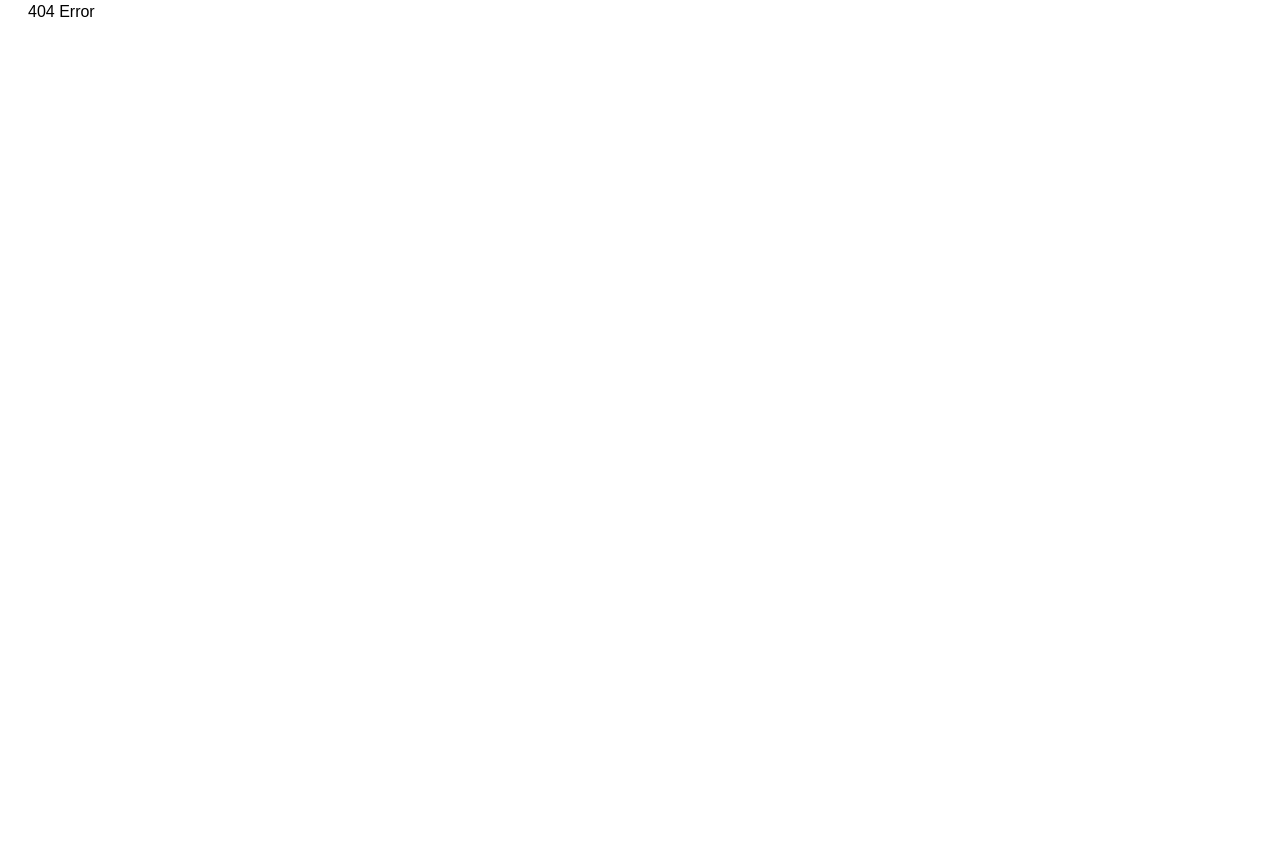
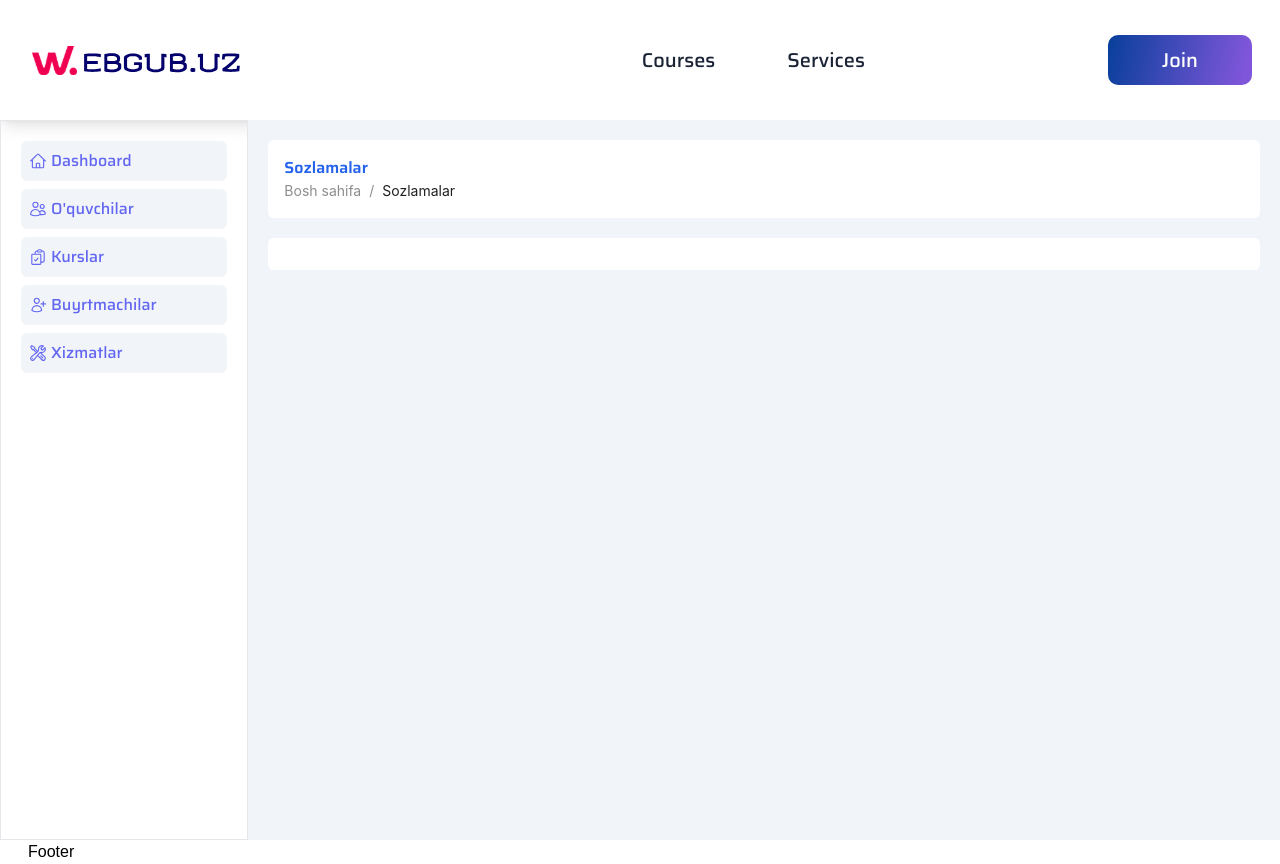
Before and after one commit to dsabirbaev/Webgub.uz, a React (Vite) app: page /dashboard/settings in a window 1280 px wide. Before the commit this address had no page. Before the commit the page ends 800 px from the top, so only its background shows below. Built offline with nearby package versions, Linux system fonts and the light colour scheme.

Commit message:
add menu

```diff
--- a/src/components/Factor/index.jsx
+++ b/src/components/Factor/index.jsx
@@ -41,7 +41,7 @@ const index = () => {
                         </div>
                     </div>
 
-                    <div className="relative bg-red-300 rounded-[68px]">
+                    <div className="relative  rounded-[68px]">
                         <span  onClick={() => handlePlayClick()} className="absolute right-10 top-10 cursor-pointer z-10">
                              { play ? <Pause/> : <Play/> }
                         </span>
--- a/src/components/Header/index.jsx
+++ b/src/components/Header/index.jsx
@@ -1,25 +1,84 @@
 
-import {NavLink} from "react-router-dom";
+import { NavLink, useNavigate } from "react-router-dom";
 import logo from "../../assets/icons/logo.svg"
+import { SettingOutlined, ArrowLeftOutlined } from '@ant-design/icons';
+import { Dropdown, message } from 'antd';
 import "./style.scss";
 
+
+import { Admin, Menu } from "../Icons";
+
 const index = () => {
+    const isAuth = localStorage.getItem("token");
+    const navigate = useNavigate();
+    document.title = "Dashboard | Admin"
+
+    const logout = () => {
+        localStorage.clear();
+        navigate("/");
+        message.success("Siz tizimdan chiqdingiz!");
+    }
+    const items = [
+        {
+            label: <NavLink className="font-['SairaMedium'] flex items-center gap-x-2" to="/dashboard/settings"> <SettingOutlined /> Sozlamalar</NavLink>,
+            key: '0',
+        },
+        {
+            label: <div onClick={() => logout()} className="font-['SairaMedium'] flex items-center gap-x-2"> <ArrowLeftOutlined /> Chiqish</div>,
+            key: '1',
+        }
+    ];
     return (
         <header className="shadow-lg">
             <div className="container">
-                <nav className="flex justify-between items-center h-[119px]">
+                <nav className="flex justify-between items-center h-[120px]">
                     <NavLink to="/"><img src={logo} alt="logo" /></NavLink>
-                    <div className="flex items-center gap-x-[243px]">
-                        <div className="flex items-center gap-x-[72px] text-[#1B2336] font-['SairaMedium'] text-[20px]">
-                            <a href="#">Courses</a>
-                            <a href="#">Services</a>
-                        </div>
+                    <div className={`flex items-center ${isAuth ? "gap-x-5" : "gap-x-[243px]"}`}>
+                        {
+                            isAuth ?
+                                <>
+                                    <span className="text-blue-600 cursor-pointer">
+                                        <Menu />
+                                    </span>
 
-                        <NavLink to="/login" className="btn-join text-white font-['SairaMedium'] text-[20px] py-[10px] px-[54px] rounded-[10px]">Join</NavLink>
+                                    {/* <div className="text-indigo-900 cursor-pointer flex items-center gap-x-1">
+                                        <Admin />
+                                        <span className="font-['InterMedium'] text-[18px]">{localStorage.getItem("fullName")}</span>
+                                    </div> */}
+                                    <div>
+                                        <Dropdown
+                                            menu={{
+                                                items,
+                                            }}
+                                            trigger={['click']}
+                                        >
+                                            <a className="text-indigo-900 cursor-pointer flex items-center gap-x-1" onClick={(e) => e.preventDefault()}>
+                                                <Admin />
+                                                <span className="font-['InterMedium'] text-[18px]">{localStorage.getItem("fullName")}</span>
+
+
+                                            </a>
+                                        </Dropdown>
+                                    </div>
+                                </>
+
+                                :
+                                <>
+                                    <ul className="flex items-center gap-x-[72px] text-[#1B2336] font-['SairaMedium'] text-[20px]">
+                                        <li><a href="#">Courses</a></li>
+                                        <li><a href="#">Services</a></li>
+                                    </ul>
+
+                                    < NavLink to="/login" className="btn-join text-white font-['SairaMedium'] text-[20px] py-[10px] px-[54px] rounded-[10px]">Join</NavLink>
+                                </>
+
+
+                        }
+
                     </div>
                 </nav>
-            </div>
-        </header>
+            </div >
+        </header >
     );
 };
 
--- /dev/null
+++ b/src/components/Icons/Admin.jsx
@@ -0,0 +1,16 @@
+
+
+
+
+const Admin = () => {
+    return (
+        <div>
+            <svg xmlns="http://www.w3.org/2000/svg" fill="none" viewBox="0 0 24 24" strokeWidth={1.5} stroke="currentColor" className="w-[26px] h-[26px]">
+                <path strokeLinecap="round" strokeLinejoin="round" d="M17.982 18.725A7.488 7.488 0 0012 15.75a7.488 7.488 0 00-5.982 2.975m11.963 0a9 9 0 10-11.963 0m11.963 0A8.966 8.966 0 0112 21a8.966 8.966 0 01-5.982-2.275M15 9.75a3 3 0 11-6 0 3 3 0 016 0z" />
+            </svg>
+
+        </div>
+    );
+};
+
+export default Admin;
--- /dev/null
+++ b/src/components/Icons/Menu.jsx
@@ -0,0 +1,16 @@
+
+
+
+import React from 'react';
+
+const Menu = () => {
+    return (
+        <div>
+            <svg xmlns="http://www.w3.org/2000/svg" fill="none" viewBox="0 0 24 24" strokeWidth={1.5} stroke="currentColor" className="w-[26px] h-[26px]">
+                <path strokeLinecap="round" strokeLinejoin="round" d="M3.75 6.75h16.5M3.75 12h16.5m-16.5 5.25h16.5" />
+            </svg>
+        </div>
+    );
+};
+
+export default Menu;
--- a/src/components/Icons/index.jsx
+++ b/src/components/Icons/index.jsx
@@ -11,4 +11,6 @@ import Customers from "./Customers";
 import Services from "./Services";
 import Student from "./Student";
 import Plus from "./Plus";
-export {Play, Pause, Search, Home, Users, Courses, Customers, Services, Student, Plus};
+import Menu from "./Menu";
+import Admin from "./Admin";
+export {Play, Pause, Search, Home, Users, Courses, Customers, Services, Student, Plus, Menu, Admin};
--- a/src/index.css
+++ b/src/index.css
@@ -59,3 +59,9 @@ body {
   font-family: InterMedium;
   src: url(./assets/fonts/Inter-Medium.ttf);
 }
+
+
+.ant-message-notice-content {
+  transform: scale(1.5);
+  margin-top: 40px;
+}
--- a/src/pages/Login/index.jsx
+++ b/src/pages/Login/index.jsx
@@ -1,7 +1,7 @@
 
-
-import { Link, useNavigate } from "react-router-dom";
-import { Button, Checkbox, Form, Input } from 'antd';
+import { useState } from "react";
+import { useNavigate } from "react-router-dom";
+import { Button, Checkbox, Form, Input, message } from 'antd';
 import logo from "../../assets/icons/logo.svg";
 
 import userAPI from '../../service/user/userAPI';
@@ -9,26 +9,38 @@ import userAPI from '../../service/user/userAPI';
 const index = () => {
 
     const navigate = useNavigate();
+    const [isLoading, setIsLoading] = useState(false);
+
     const onFinish = (values) => {
-        // console.log('Success:', values.parol);
+        setIsLoading(true);
         const user = {username: values.username, password: values.parol};
 
-        userAPI.login(user).then((res) => {
-            console.log(user)
-            console.log(res)
-            // localStorage.setItem("token", res?.data?.token);
-            // localStorage.setItem("user", res?.data?.user?.first_name);
-            // localStorage.setItem("my_id", res.data?.user?.id);
-            if(res.status === 200){
+        if (user.username.trim().length && user.password.trim().length){
+            userAPI.login(user).then((res) => {
 
-                navigate("/dashboard");
 
-            }
+                localStorage.setItem("token", res?.data?.token);
+                localStorage.setItem("fullName", res?.data?.admin?.fullName);
+                localStorage.setItem("my_id", res?.data?.admin?._id);
 
-        }).catch((err) => {
-            console.log(err.message);
+                if(res.status === 200 && localStorage.getItem("token")){
 
-        })
+                    res?.data && message.success("Siz tizimga kirdingiz!");
+                    res.data && setIsLoading(false);
+                    navigate("/dashboard");
+
+                }
+
+            }).catch((err) => {
+                console.log(err.message);
+                setIsLoading(false);
+                message.error("Tizimga kirishta xatolik bo'ldi!")
+            })
+        }else{
+            message.warning("Iltimos, barcha maydonlarni to'ldiring!")
+        }
+
+
     };
 
 
@@ -100,7 +112,7 @@ const index = () => {
                                     span: 16,
                                 }}
                             >
-                                <Button type="primary" htmlType="submit" className='bg-indigo-600'>
+                                <Button loading={isLoading} type="primary" htmlType="submit" className='bg-indigo-600'>
                                     Kirish
                                 </Button>
                             </Form.Item>
--- /dev/null
+++ b/src/pages/Settings/index.jsx
@@ -0,0 +1,20 @@
+
+
+import BreadCrumb from "../../components/UI/BreadCrumb";
+
+const index = () => {
+    return (
+        <div className="flex flex-col gap-y-5">
+            <div className="rounded-md bg-white p-4">
+                <span className="font-['SairaSemiBold'] text-blue-600">Sozlamalar</span>
+                <BreadCrumb text={"Sozlamalar"}/>
+            </div>
+
+            <div className="rounded-md bg-white p-4">
+
+            </div>
+        </div>
+    );
+};
+
+export default index;
--- a/src/router/index.jsx
+++ b/src/router/index.jsx
@@ -17,7 +17,7 @@ import Students from "../pages/Students";
 import Courses from "../pages/Courses";
 import Customers from "../pages/Customers";
 import Services from "../pages/Services";
-
+import Settings from "../pages/Settings";
 const router = createBrowserRouter([
     {
         path: "/",
@@ -52,6 +52,10 @@ const router = createBrowserRouter([
                         path: "/dashboard/services",
                         element: <Services/>
                     },
+                    {
+                        path: "/dashboard/settings",
+                        element: <Settings/>
+                    },
 
                 ]
 
```
Also changed, not shown: src/pages/Settings/style.scss (added).
